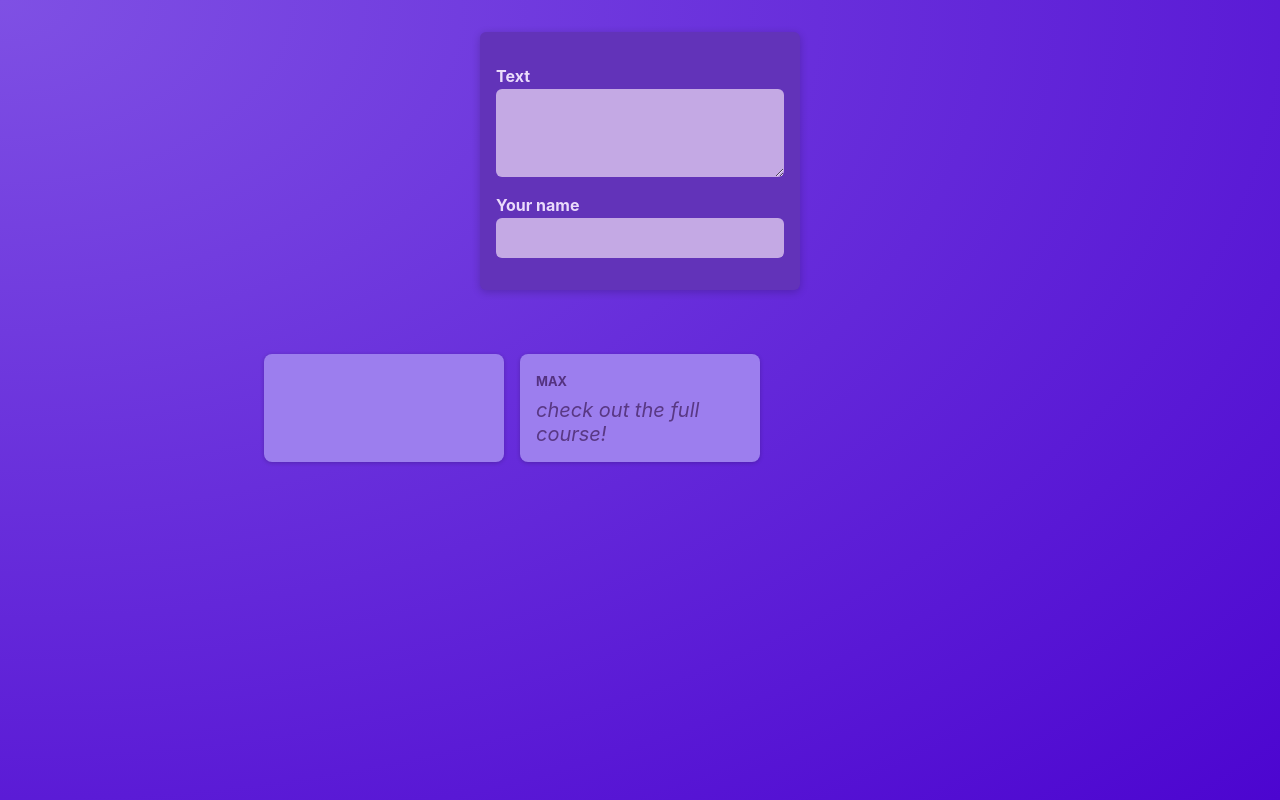
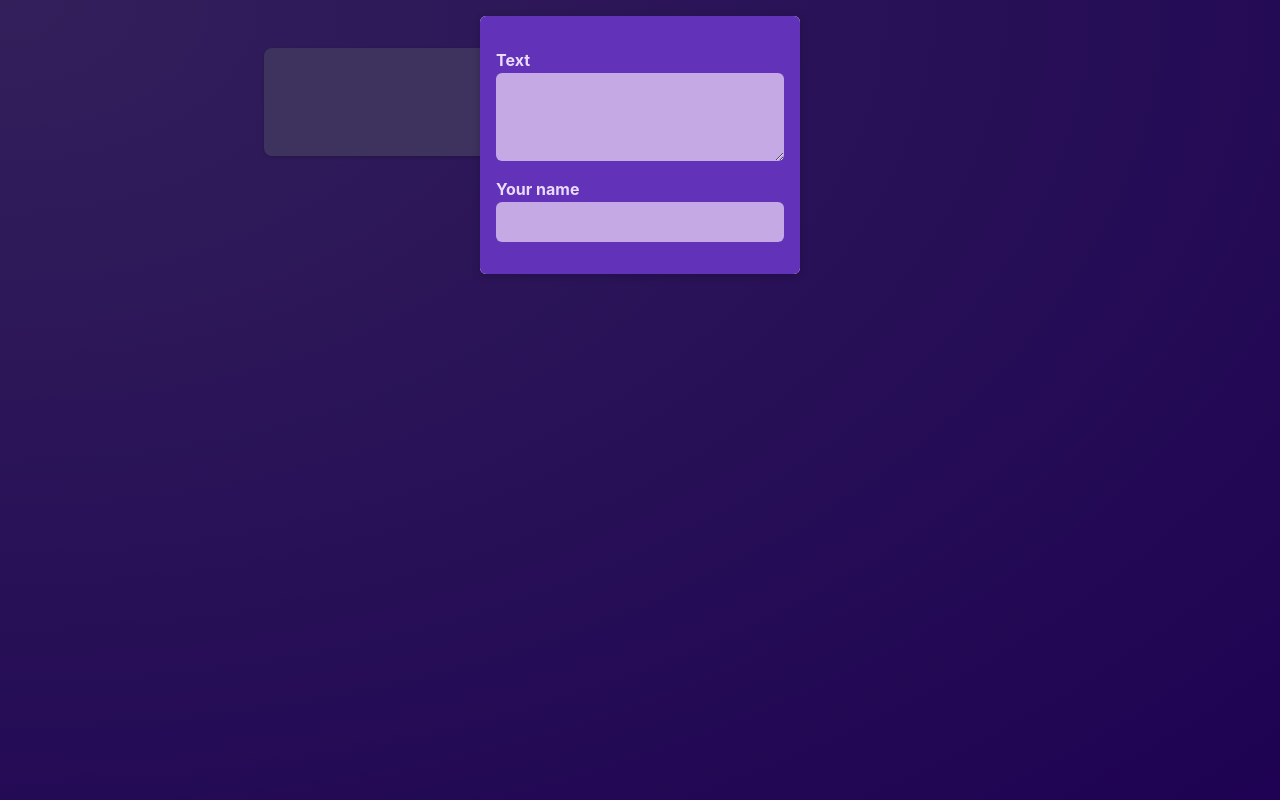
Before and after one commit to PJLindsay/react-crash-course, a React (Vite) app: page / in a window 1280 px wide. Built offline with nearby package versions, Linux system fonts and the light colour scheme.

Commit message:
Use a Modal component

```diff
--- /dev/null
+++ b/src/components/Modal.jsx
@@ -0,0 +1,12 @@
+import classes from "./Modal.module.css";
+
+function Modal(props) {
+  return (
+    <>
+      <div className={classes.backdrop} />
+      <dialog open className={classes.modal}>{props.children}</dialog>
+    </>
+  );
+}
+
+export default Modal;
--- /dev/null
+++ b/src/components/Modal.module.css
@@ -0,0 +1,18 @@
+.backdrop {
+    position: fixed;
+    top: 0;
+    left: 0;
+    width: 100%;
+    height: 100vh;
+    background-color: rgba(0, 0, 0, 0.6);
+    z-index: 1;
+  }
+
+  .modal {
+    border: none;
+    border-radius: 6px;
+    box-shadow: 0 2px 8px rgba(0, 0, 0, 0.2);
+    padding: 0;
+    overflow: hidden;
+    z-index: 1;
+  }
--- a/src/components/NewPost.module.css
+++ b/src/components/NewPost.module.css
@@ -2,9 +2,6 @@
   background-color: #6233b9;
   padding: 1rem;
   width: 20rem;
-  margin: 2rem auto;
-  border-radius: 6px;
-  box-shadow: 0 2px 8px rgba(0, 0, 0, 0.2);
 }
 
 .form label {
--- a/src/components/PostsList.jsx
+++ b/src/components/PostsList.jsx
@@ -2,6 +2,7 @@
 
 import NewPost from "./NewPost";
 import Post from "./Post";
+import Modal from "./Modal";
 import classes from "./PostsList.module.css";
 
 function PostsList() {
@@ -18,10 +19,12 @@
 
   return (
     <>
-      <NewPost
-        onBodyChange={bodyChangeHandler}
-        onAuthorChange={authorChangeHandler}
-      />
+      <Modal>
+        <NewPost
+          onBodyChange={bodyChangeHandler}
+          onAuthorChange={authorChangeHandler}
+        />
+      </Modal>
       <ul className={classes.posts}>
         <Post author={enteredAuthor} body={enteredBody} />
         <Post author="Max" body="check out the full course!" />
```
